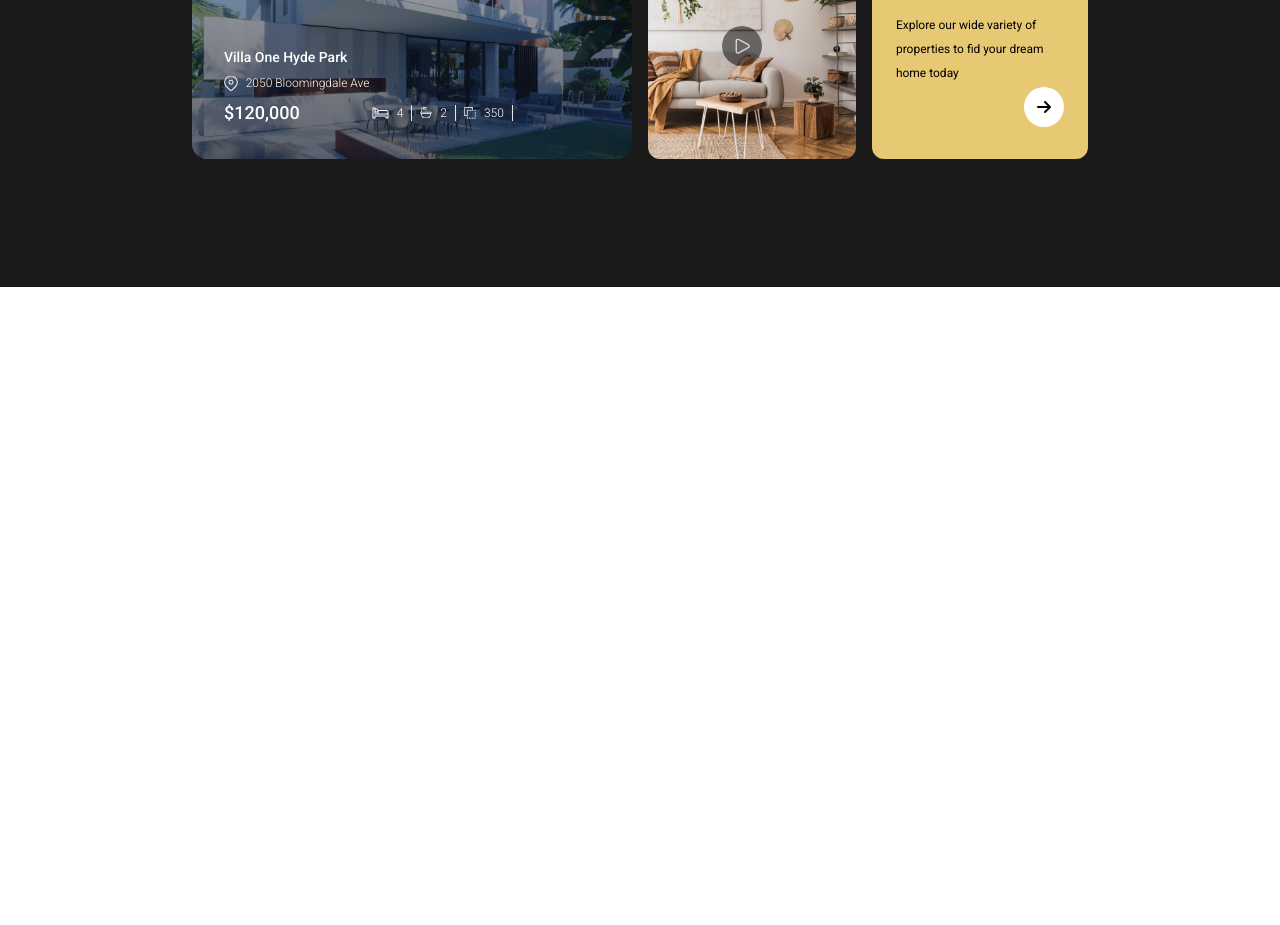
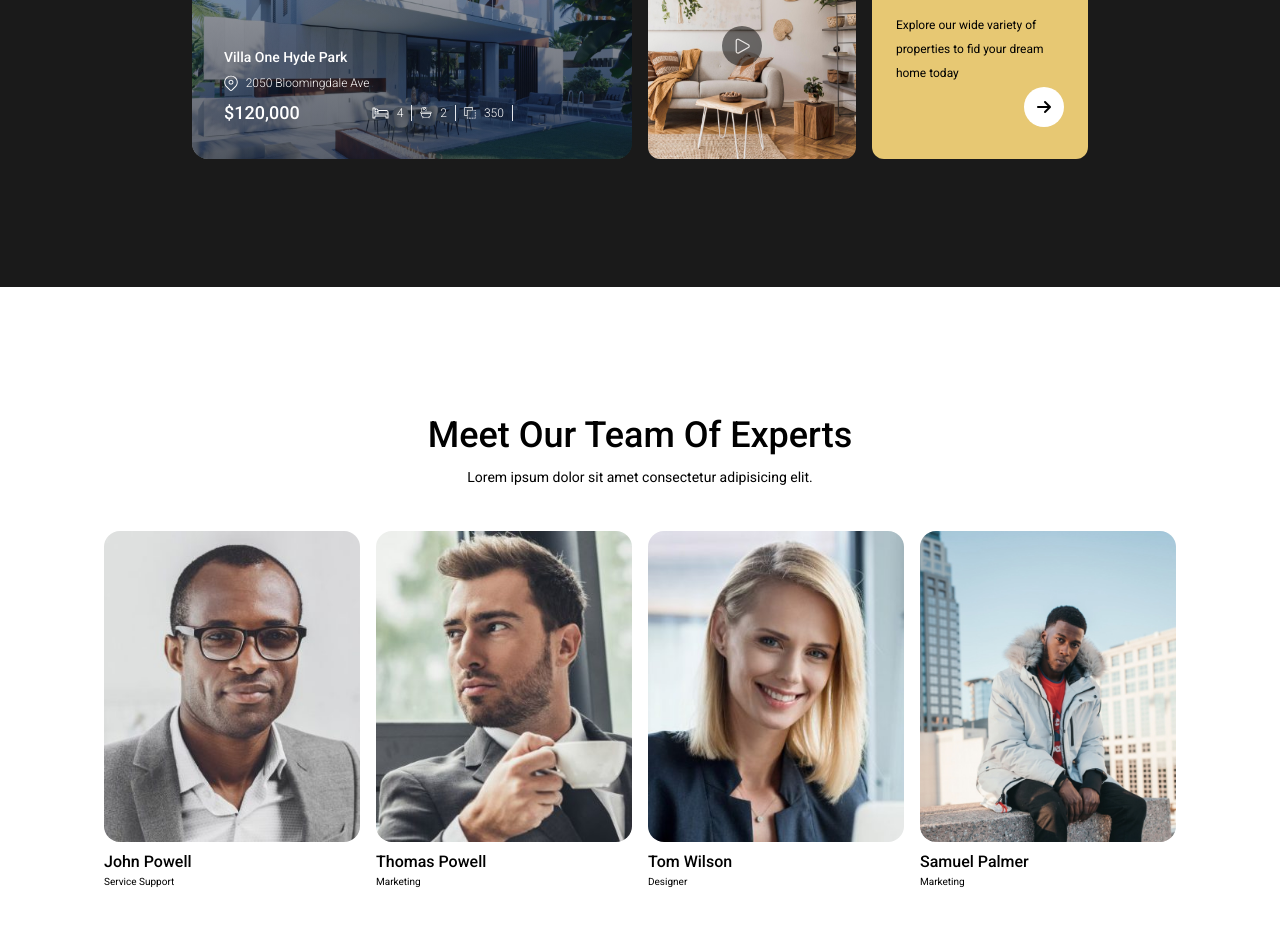
Before and after one commit to Abdul-Malik28/JustHome-RealEstate, a website: page index.html in a window 1280 px wide. Shown: the part 5593-6518 px from the top of the page. Before the commit the page ends 5880 px from the top, so only its background shows below. Drawn offline with nearby package versions, Linux system fonts and the light colour scheme.

Commit message:
added team section

```diff
--- a/index.html
+++ b/index.html
@@ -1208,8 +1208,7 @@
             </div>
 
             <!-- items container -->
-            <div
-                class="flex flex-col space-y-4 md:space-y-0 mx-auto px-12 md:p-0 max-w-4xl md:space-x-4 md:flex-row">
+            <div class="flex flex-col space-y-4 md:space-y-0 mx-auto px-12 md:p-0 max-w-4xl md:space-x-4 md:flex-row">
 
                 <!-- left box -->
                 <div class="relative group rounded-2xl overflow-hidden ">
@@ -1362,6 +1361,95 @@
 
     </section>
 
+    <!-- team -->
+    <section id="team">
+
+        <!-- flex container for items -->
+        <div class="max-w-6xl mx-auto text-center px-10 my-32 space-y-11">
+
+            <!-- heading container -->
+            <div class="space-y-3 max-w-3xl mx-auto text-center ">
+
+                <h1>Meet Our Team Of Experts</h1>
+
+                <p class="text-sm">Lorem ipsum dolor sit amet consectetur adipisicing elit.</p>
+
+            </div>
+
+            <!-- person container -->
+            <div
+                class="flex flex-col space-y-3 items-center max-w-6xl md:flex-row md:space-y-0 md:space-x-4 md:justify-center mx-auto">
+
+                <!-- person 1 -->
+                <div class="md:w-1/4 space-y-2">
+
+                    <img src="Images/image-person-1.jpg" alt=""
+                        class="w-full bg-contain duration-200 hover:scale-90 hover:shadow-xl overflow-hidden rounded-2xl" />
+
+                    <div class="md:text-start">
+
+                        <p class="text-md font-medium">John Powell</p>
+
+                        <p class="text-[10px]">Service Support</p>
+
+                    </div>
+
+                </div>
+
+                <!-- person 2 -->
+                <div class="md:w-1/4 space-y-2">
+
+                    <img src="Images/image-person-2.jpg" alt=""
+                        class="w-full bg-contain duration-200 hover:scale-90 hover:shadow-xl overflow-hidden rounded-2xl" />
+
+                    <div class="md:text-start">
+
+                        <p class="text-md font-medium">Thomas Powell</p>
+
+                        <p class="text-[10px]">Marketing</p>
+
+                    </div>
+
+                </div>
+
+                <!-- person 3 -->
+                <div class="md:w-1/4 space-y-2">
+
+                    <img src="Images/image-person-3.jpg" alt=""
+                        class="w-full bg-contain duration-200 hover:scale-90 hover:shadow-xl overflow-hidden rounded-2xl" />
+
+                    <div class="md:text-start">
+
+                        <p class="text-md font-medium">Tom Wilson</p>
+
+                        <p class="text-[10px]">Designer</p>
+
+                    </div>
+
+                </div>
+
+                <!-- person 4 -->
+                <div class="md:w-1/4 space-y-2">
+
+                    <img src="Images/image-person-4.jpg" alt=""
+                        class="w-full bg-contain duration-200 hover:scale-90 hover:shadow-xl overflow-hidden rounded-2xl" />
+
+                    <div class="md:text-start">
+
+                        <p class="text-md font-medium">Samuel Palmer</p>
+
+                        <p class="text-[10px]">Marketing</p>
+
+                    </div>
+
+                </div>
+
+            </div>
+
+        </div>
+
+    </section>
+
 
 
     <script src="https://kit.fontawesome.com/36fdbf8894.js" crossorigin="anonymous"></script>
```
Also changed, not shown: Images/image-person-1.jpg (added), Images/image-person-2.jpg (added), Images/image-person-3.jpg (added), Images/image-person-4.jpg (added), css/style.css.
